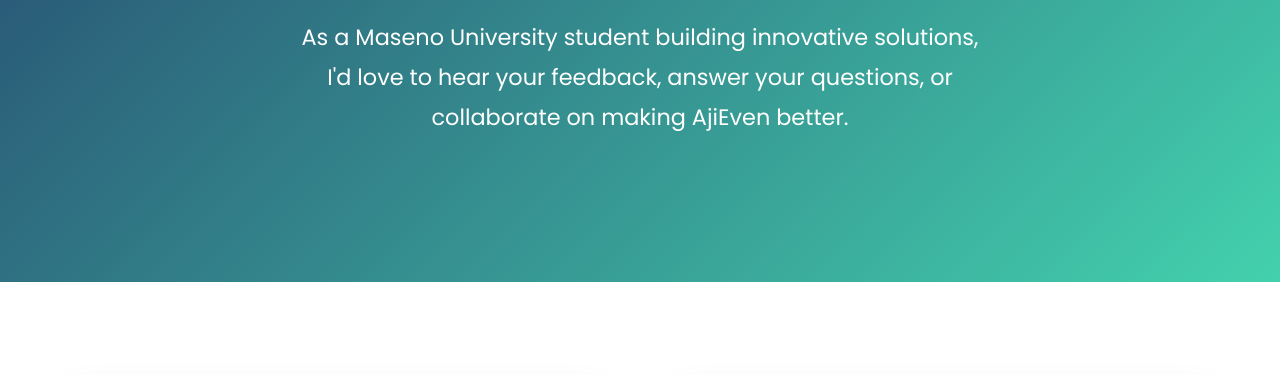
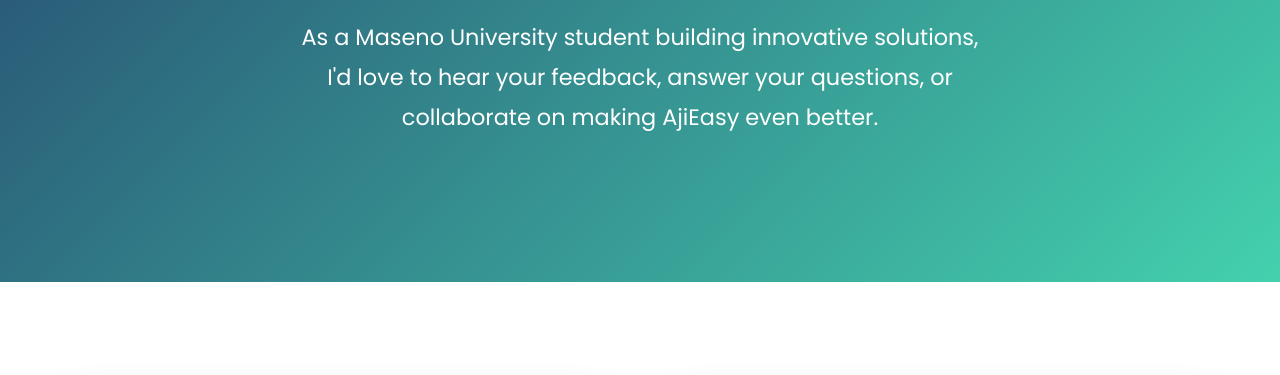
Before and after one commit to DanEinstein/AjiEasy_frontend, a plain HTML site: page contacts.html in a window 1280 px wide. Shown: the part 276-651 px from the top of the page. Drawn offline with Linux system fonts and the light colour scheme.

Commit message:
made some changes on the display of the app.html

```diff
--- a/contacts.html
+++ b/contacts.html
@@ -774,7 +774,7 @@
         <div class="hero-content">
             <h1 class="fade-in">Let's Connect & Grow Together</h1>
             <p class="fade-in">As a Maseno University student building innovative solutions, I'd love to hear your
-                feedback, answer your questions, or collaborate on making AjiEven better.</p>
+                feedback, answer your questions, or collaborate on making AjiEasy even better.</p>
         </div>
     </section>
 
```
